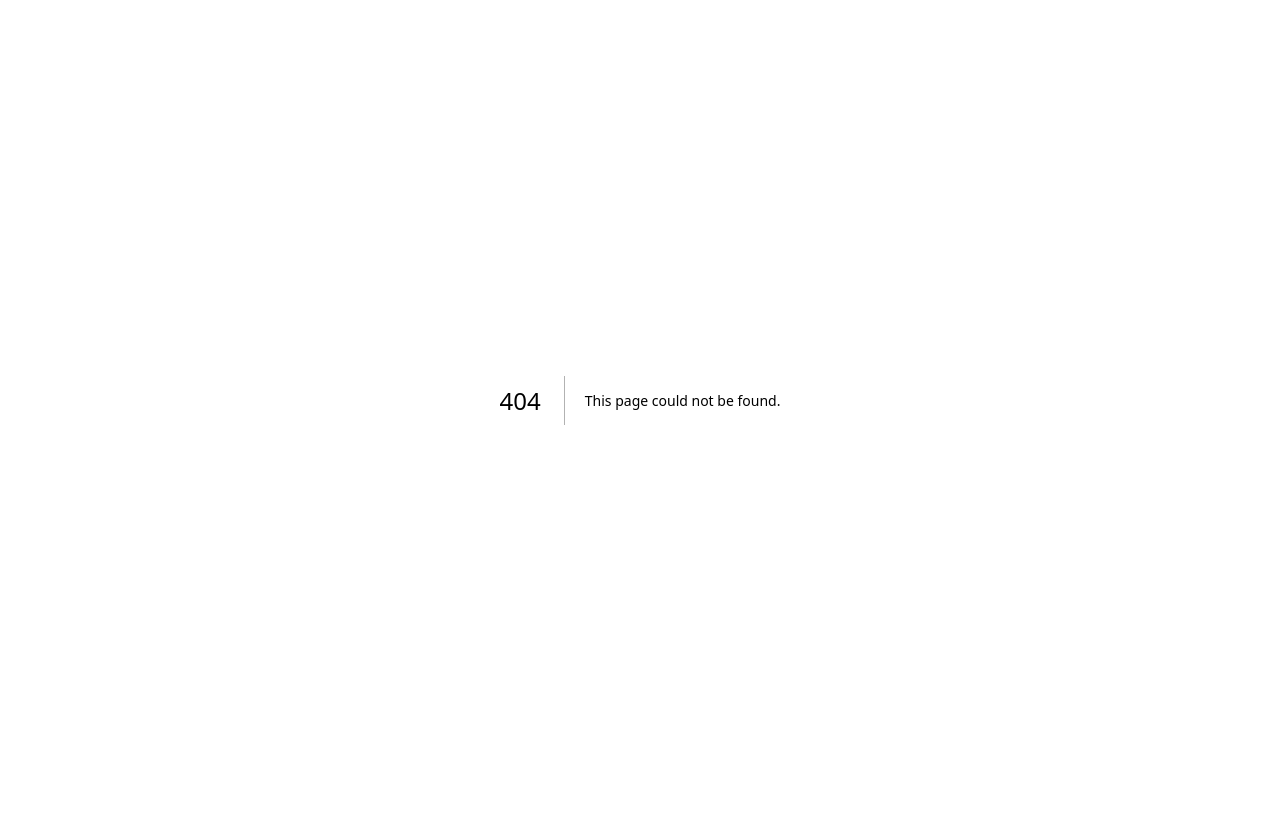
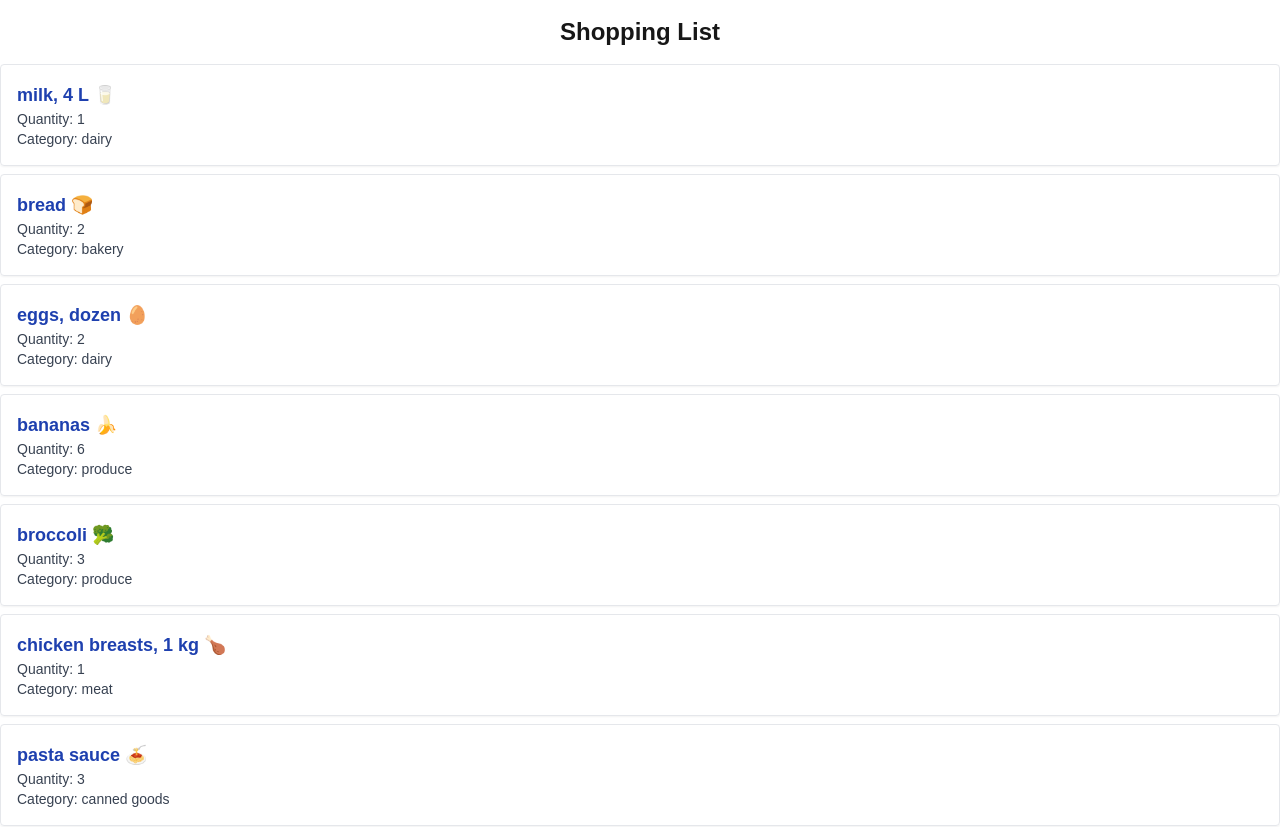
Before and after one commit to eveyiyi/cprg306-assignments, a Next.js app: page /week-3 in a window 1280 px wide. Before the commit this address had no page. Shown: the top 827 px of the page. Before the commit the page ends 800 px from the top, so only its background shows below. Built offline with nearby package versions, Linux system fonts and the light colour scheme.

Commit message:
week-3
Created a shopping list item page

```diff
--- a/app/layout.js
+++ b/app/layout.js
@@ -13,7 +13,7 @@ const geistMono = localFont({
 });
 
 export const metadata = {
-  title: "Create Next App",
+  title: "Shopping List",
   description: "Generated by create next app",
 };
 
--- a/app/page.js
+++ b/app/page.js
@@ -7,6 +7,9 @@ export default function Home() {
       <p>
         <Link href="./week-2/">Go to Week 2 Page</Link>
       </p>
+      <p>
+        <Link href="./week-3/">Go to Week 3 Page</Link>
+      </p>
     </div>
 
   );
--- /dev/null
+++ b/app/week-3/item-list.js
@@ -0,0 +1,92 @@
+import React from 'react';
+import Item from './item';
+
+export default function ItemList() {
+
+          const item1 = {
+            name: "milk, 4 L 🥛",
+            quantity: 1,
+            category: "dairy",
+          };
+
+          const item2 = {
+            name: "bread 🍞",
+            quantity: 2,
+            category: "bakery",
+          };
+
+          const item3 = {
+            name: "eggs, dozen 🥚",
+            quantity: 2,
+            category: "dairy",
+          };
+
+          const item4 = {
+            name: "bananas 🍌",
+            quantity: 6,
+            category: "produce",
+          };
+
+          const item5 = {
+            name: "broccoli 🥦",
+            quantity: 3,
+            category: "produce",
+          };
+
+          const item6 = {
+            name: "chicken breasts, 1 kg 🍗",
+            quantity: 1,
+            category: "meat",
+          };
+
+          const item7 = {
+            name: "pasta sauce 🍝",
+            quantity: 3,
+            category: "canned goods",
+          };
+
+          const item8 = {
+            name: "spaghetti, 454 g 🍝",
+            quantity: 2,
+            category: "dry goods",
+          };
+
+          const item9 = {
+            name: "toilet paper, 12 pack 🧻",
+            quantity: 1,
+            category: "household",
+          };
+
+          const item10 = {
+            name: "paper towels, 6 pack",
+            quantity: 1,
+            category: "household",
+          };
+
+          const item11 = {
+            name: "dish soap 🍽️",
+            quantity: 1,
+            category: "household",
+          };
+
+          const item12 = {
+            name: "hand soap 🧼",
+            quantity: 4,
+            category: "household",
+          };
+
+          const items = [item1, item2, item3, item4, item5, item6, item7, item8, item9, item10, item11, item12];
+
+          let renderedItems = [];
+          for (let i = 0; i < items.length; i++) {
+              renderedItems.push(
+                  <Item key={i} name={items[i].name} quantity={items[i].quantity} category={items[i].category} />
+              );
+          }
+
+          return (
+              <ul className="space-y-2">
+                  {renderedItems}
+              </ul>
+          );
+}
--- /dev/null
+++ b/app/week-3/item.js
@@ -0,0 +1,11 @@
+
+
+export default function Item({name, quantity, category}){
+    return(
+        <li className="p-4 border border-gray-200 rounded shadow-sm hover:shadow-lg">
+        <h4 className="text-lg text-blue-800 font-bold">{name}</h4>
+        <p className="text-sm text-gray-700">Quantity: {quantity}</p>
+        <p className="text-sm text-gray-700">Category: {category}</p>
+    </li>
+    );
+};
--- /dev/null
+++ b/app/week-3/page.js
@@ -0,0 +1,11 @@
+import ItemList from "./item-list";
+
+
+export default function Week3Page(){
+    return (
+        <main>
+          <h1 className="text-2xl font-bold text-center mt-4 mb-4">Shopping List</h1>
+          <ItemList />
+        </main>
+      );
+}
```
